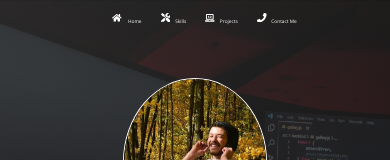
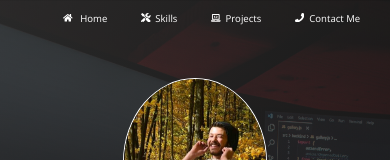
Before and after one commit to OzzyDm/portfolio, a Next.js app: page / in a window 390 px wide. Shown: the top 160 px of the page. Built offline with nearby package versions, Linux system fonts and the light colour scheme.

Commit message:
styles updated

```diff
--- a/components/contact.module.css
+++ b/components/contact.module.css
@@ -17,7 +17,7 @@
 }
 
 .form {
-  padding: 5rem;
+  padding: 3rem;
   text-align: center;
   margin-bottom: 5rem;
   width: 75%;
--- a/components/footer.module.css
+++ b/components/footer.module.css
@@ -9,7 +9,7 @@
 
 .social {
   background-color: rgb(36, 36, 36);
-  clip-path: polygon(0 95%, 100% 0%, 100% 100%, 0% 100%);
+  clip-path: polygon(0 90%, 100% 0%, 100% 100%, 0% 100%);
   color: #fff;
   font-size: 5rem;
   display: flex;
--- a/components/layout.module.css
+++ b/components/layout.module.css
@@ -13,7 +13,7 @@
   margin-left: 7rem;
   cursor: pointer;
   transition: all 0.2s;
-  font-size: 3rem;
+  font-size: 2rem;
   text-decoration: none;
   display: inline-block;
   color: #fff;
@@ -33,10 +33,3 @@
   font-size: 2rem;
   margin-right: 1rem;
 }
-
-@media screen and (max-width: 500px) {
-  .link {
-    font-size: 1rem;
-    margin-left: 4rem;
-  }
-}
```
